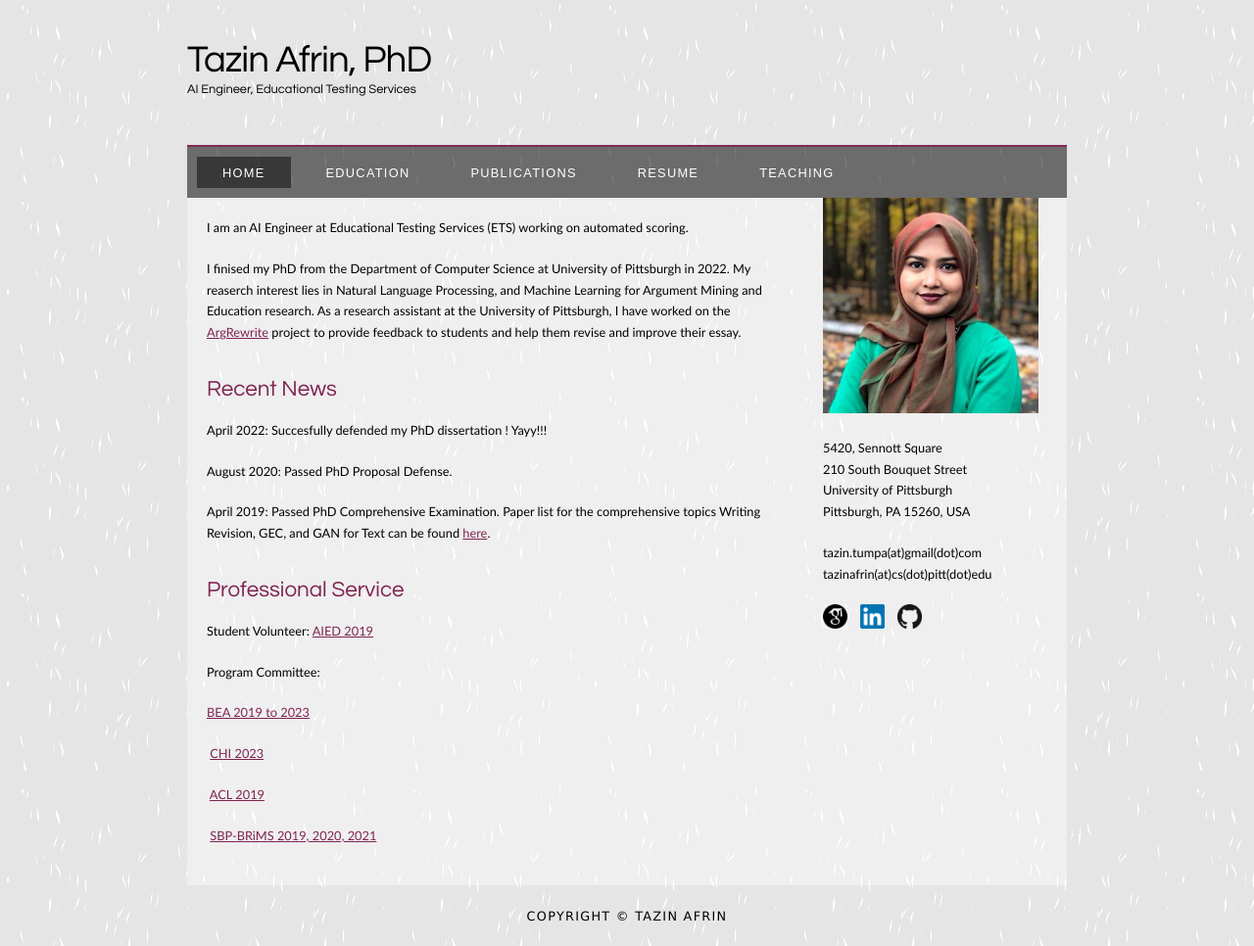
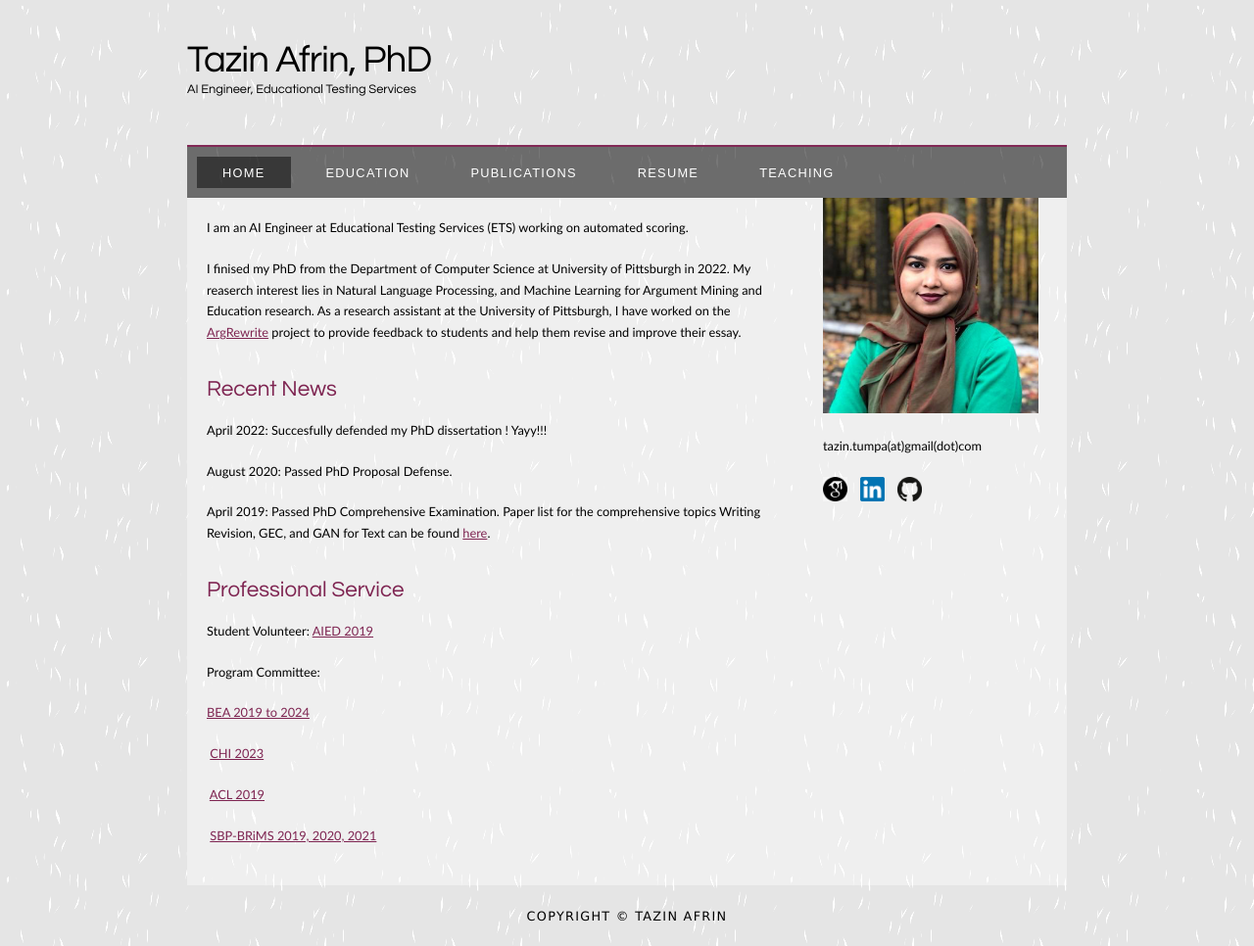
Before and after one commit to tazin-afrin/tazin-afrin.github.io, a plain HTML site: page index.html in a window 1280 px wide. Shown: the whole page at 98% size. Drawn offline with Linux system fonts and the light colour scheme.

Commit message:
Delete Pitt email and address

```diff
--- a/index.html
+++ b/index.html
@@ -39,13 +39,10 @@
         <!-- insert your sidebar items here -->
 <!--        <h3>Contact</h3>-->
 
-        <p> <br>5420, Sennott Square <br>
-        210 South Bouquet Street <br>
-        University of Pittsburgh     <br>
-        Pittsburgh, PA 15260, USA     <br>
+        <p>
         </p>
         <p>tazin.tumpa(at)gmail(dot)com <br>
-        tazinafrin(at)cs(dot)pitt(dot)edu</p>
+
 
         <p><a href="https://scholar.google.com/citations?user=oYdlOTwAAAAJ&hl=en" target="_blank"><img src="images/google_scholar_logo.jpg" alt="scholar logo" style="width:25px;height:25px;"  title="Google Scholar"/></a>&nbsp &nbsp
         <a href="https://www.linkedin.com/in/tazin-afrin" target="_blank"><img src="images/linked_in_logo.png" alt="linked in logo" style="width:25px;height:25px;"  title="Linkedin"/></a>&nbsp &nbsp
@@ -69,7 +66,7 @@
         <h1>Professional Service</h1>
           <p>Student Volunteer: <a href="http://caed-lab.com/aied2019/index.html">AIED 2019</a></p>
           <p>Program Committee: </p>
-          <p><a href="https://sig-edu.org/bea/current">BEA 2019 to 2023</a></p>
+          <p><a href="https://sig-edu.org/bea/current">BEA 2019 to 2024</a></p>
           <p>&nbsp;<a href="https://chi2023.acm.org/">CHI 2023</a></p>
           <p>&nbsp;<a href="http://www.acl2019.org/EN/index.xhtml">ACL 2019</a></p>
           <p>&nbsp;<a href="http://sbp-brims.org/2019/">SBP-BRiMS 2019, 2020, 2021</a></p>
```
